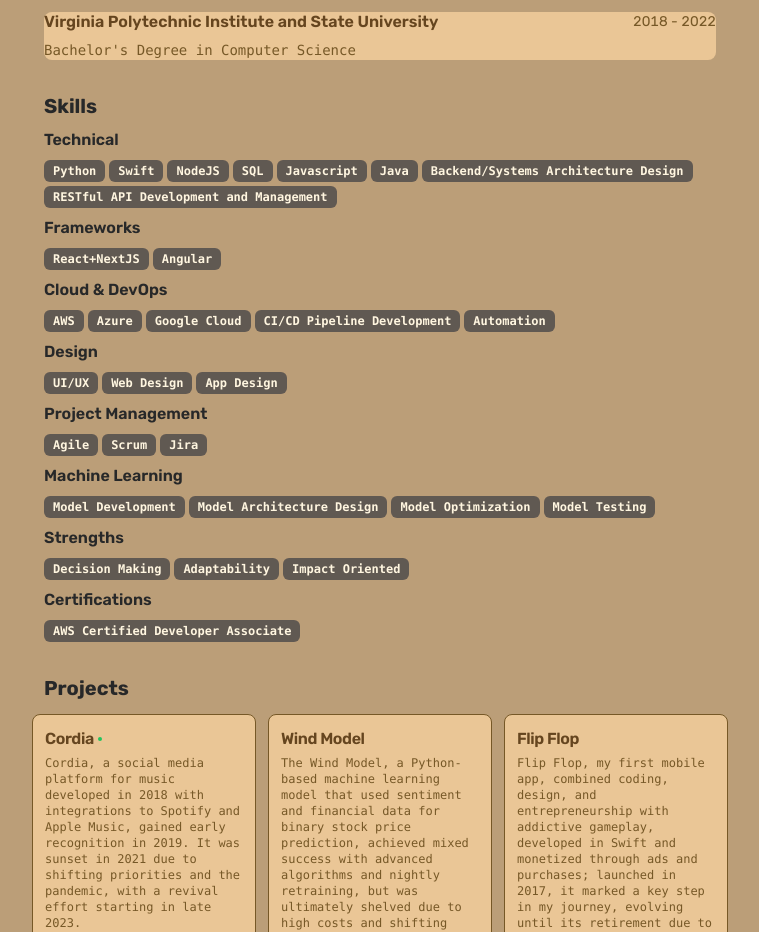
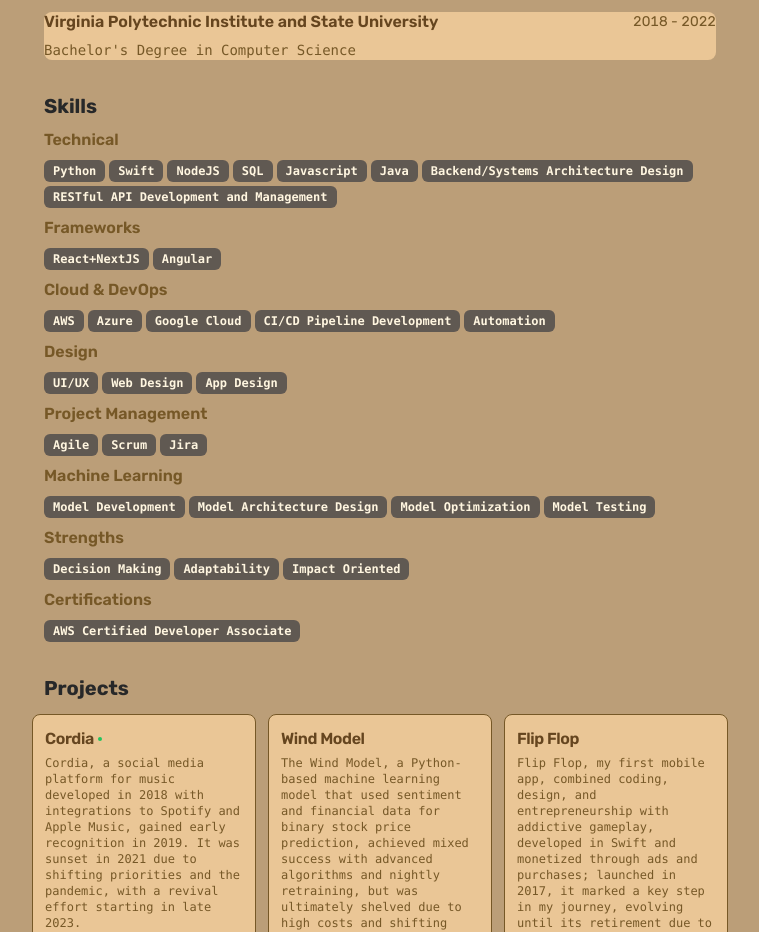
Before and after one commit to Jckwind/JackWindham.com, a Next.js app in the folder frontend/: page /resume in a window 1280 px wide. Shown: the part 1080-2012 px from the top of the page, without its empty margins (260-1019 px from the left). Built offline with nearby package versions, Linux system fonts and the light colour scheme.

Commit message:
added skills to resume page

```diff
--- a/frontend/src/pages/resume.tsx
+++ b/frontend/src/pages/resume.tsx
@@ -140,7 +140,7 @@ export default function Resume() {
           {Object.entries(Me.skills).map(([category, skills]) => {
             return (
               <>
-                <h3 className="font-semibold leading-none text-base">{category}</h3>
+                <h3 className="font-semibold leading-none text-base text-muted-foreground">{category}</h3>
                 <div className="flex flex-wrap gap-1">
                   {
                     skills.map((skill) => {
```
